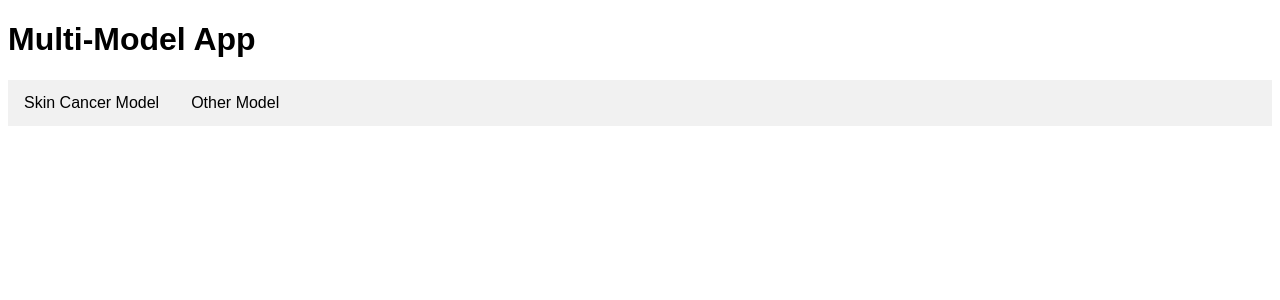
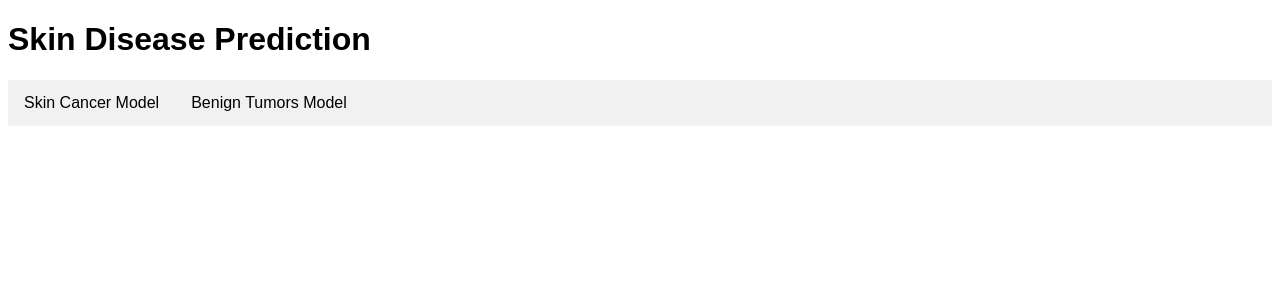
Before and after one commit to EelanilaT/Skin_Desease, a Flask app: page / in a window 1280 px wide. Shown: the top 300 px of the page. Run offline with Flask 3, Linux system fonts and the light colour scheme.

Commit message:
Adding ayingaran Model
Need to check this model ayingaran model also showing melanoma

```diff
--- a/app.py
+++ b/app.py
@@ -17,18 +17,26 @@ app.config['UPLOADED_IMAGES_DEST'] = uploads_dir
 app.config['UPLOADED_IMAGES_ALLOW'] = set(['jpg', 'jpeg', 'png', 'gif'])
 
 # Load models
-skin_cancer_model = load_model('D:\SLIIT\RP\skin_cancer_inception_keras\skin_cancer_inception_keras')  # Replace with your actual skin cancer model
-other_model = load_model('D:\SLIIT\RP\Model\skin_cancer_inception_keras')  # Replace with your other model
+skin_cancer_model = load_model('D:\SLIIT\RP\skin_cancer_inception_keras\skin_cancer_inception_keras')
+Benign_Tumors_model = load_model('D:\SLIIT\RP\ResNet50\ResNet50')
 
 # Function to process the uploaded image for skin cancer model
 def process_skin_cancer_image(image_path):
-    # Add processing logic specific to the skin cancer model
-    pass
+    img = Image.open(image_path)
+    img = img.resize((224, 224))
+    img_array = np.array(img) / 255.0
+    img_array = np.expand_dims(img_array, axis=0)
+    result = skin_cancer_model.predict(img_array)
+    return result
 
-# Function to process the uploaded image for the other model
-def process_other_model_image(image_path):
-    # Add processing logic specific to the other model
-    pass
+# Function to process the uploaded image for the Benign_Tumors model
+def process_Benign_Tumors_model_image(image_path):
+    img = Image.open(image_path)
+    img = img.resize((224, 224))
+    img_array = np.array(img) / 255.0
+    img_array = np.expand_dims(img_array, axis=0)
+    result = Benign_Tumors_model.predict(img_array)
+    return result
 
 @app.route('/')
 def index():
@@ -39,7 +47,7 @@ def skin_cancer():
     return render_template('skin_cancer.html')
 
 @app.route('/other_model')
-def other_model():
+def Benign_Tumors():
     return render_template('other_model.html')
 
 @app.route('/upload', methods=['POST'])
@@ -58,13 +66,13 @@ def upload_skin_cancer():
         result = process_skin_cancer_image('uploads/' + filename)
 
         # Map model prediction to class names
-        class_names = ['Class1', 'Class2', 'Class3']
+        class_names = ['Basal_Cell_Carcinoma', 'Melanoma', 'NormalSkin']
         predicted_class = class_names[np.argmax(result)]
 
         return jsonify({'result': predicted_class})
 
 @app.route('/upload', methods=['POST'])
-def upload_other_model():
+def upload_Benign_Tumors():
     if 'image' not in request.files:
         return jsonify({'error': 'No image file provided'})
 
@@ -76,10 +84,10 @@ def upload_other_model():
     if file:
         filename = secure_filename(file.filename)
         file.save('uploads/' + filename)
-        result = process_other_model_image('uploads/' + filename)
+        result = process_Benign_Tumors_model_image('uploads/' + filename)
 
         # Map model prediction to class names
-        class_names = ['Class1', 'Class2', 'Class3']
+        class_names = ['Melanocytic_Nevi', 'Benign_Keratosis_like_Lesions', 'NormalSkin']
         predicted_class = class_names[np.argmax(result)]
 
         return jsonify({'result': predicted_class})
--- a/templates/index.html
+++ b/templates/index.html
@@ -31,10 +31,10 @@
     </style>
 </head>
 <body>
-    <h1>Multi-Model App</h1>
+    <h1>Skin Disease Prediction</h1>
     <ul>
         <li><a href="/skin_cancer">Skin Cancer Model</a></li>
-        <li><a href="/other_model">Other Model</a></li>
+        <li><a href="/other_model">Benign Tumors Model</a></li>
     </ul>
 </body>
 </html>
--- a/templates/other_model.html
+++ b/templates/other_model.html
@@ -6,7 +6,7 @@
     <title>Other Model Prediction</title>
 </head>
 <body>
-    <h2>Other Model</h2>
+    <h2>Benign Tumors Model</h2>
     <form action="/upload" method="post" enctype="multipart/form-data">
         <input type="file" name="image" accept="image/*" required>
         <button type="submit">Upload Image</button>
```
Also changed, not shown: 1 other file.
